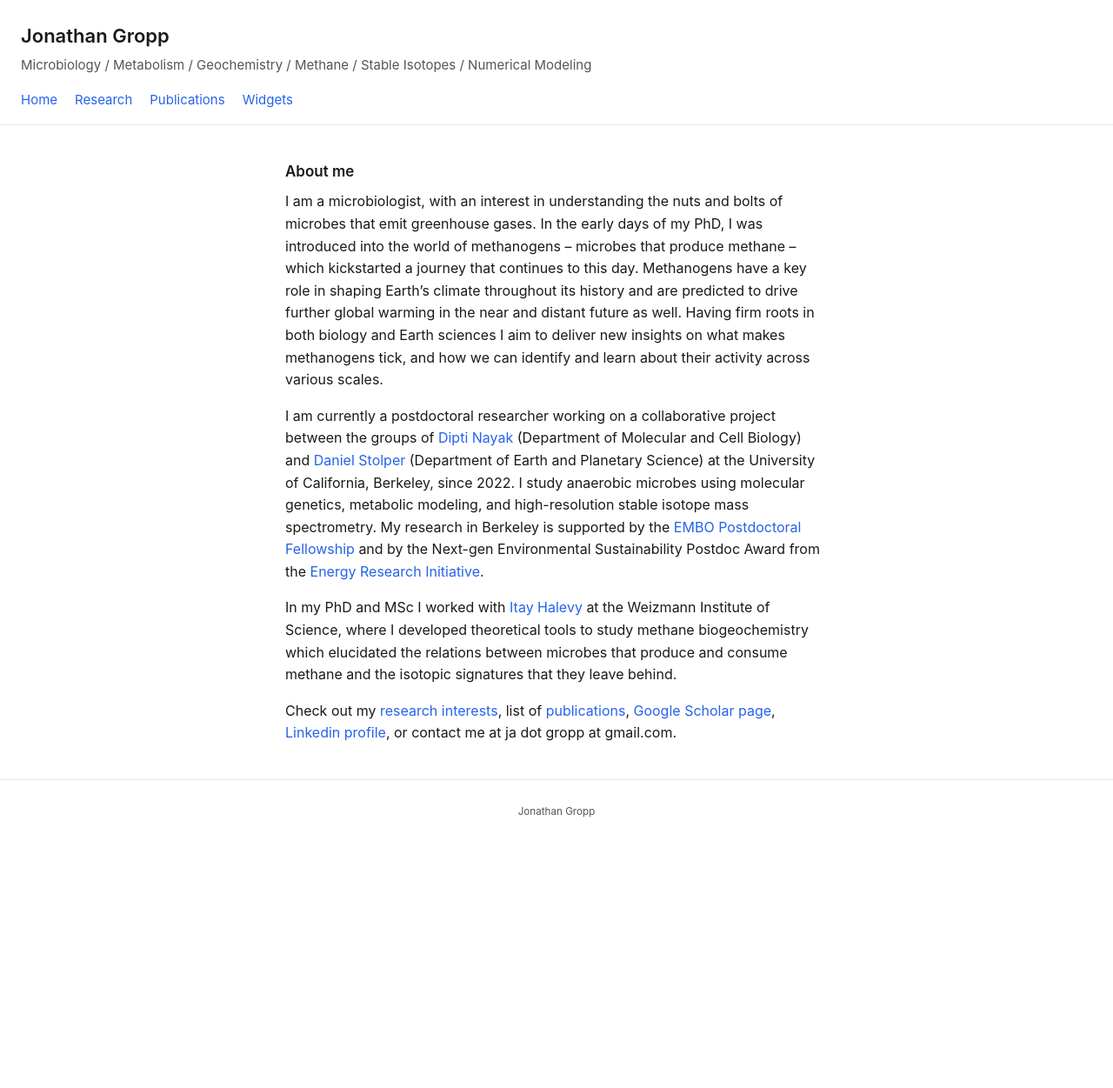
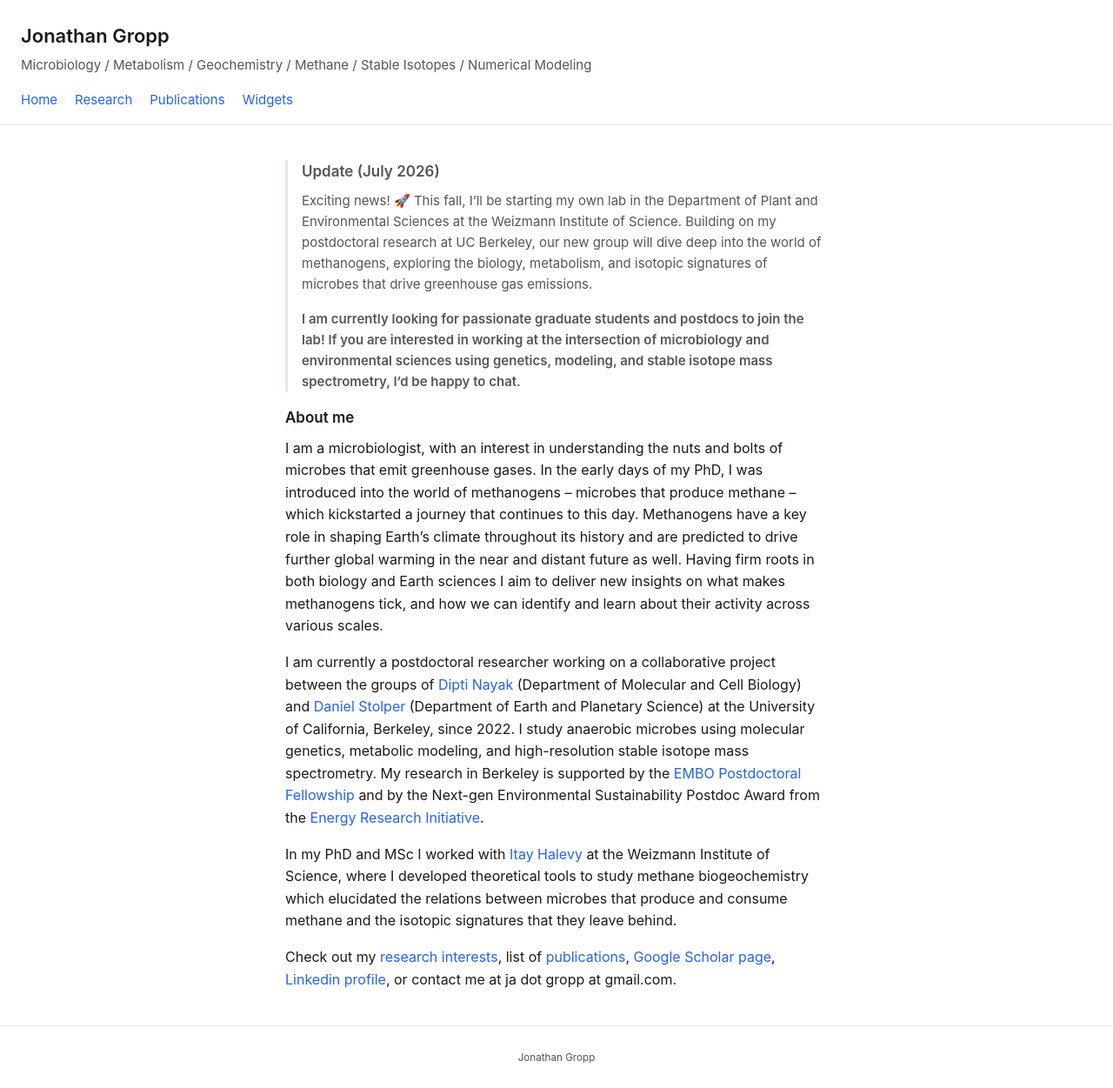
Before and after one commit to jagropp/jagropp.github.io, a Jekyll site: the page built from index.md, in a window 1280 px wide. Shown: the whole page at 87% size. Built offline with Jekyll 4.4.1, drawn with Linux system fonts in a browser that asks for light colours; our own code applies the rules of GitHub Pages for plain Markdown files; before the commit the page ends 967 px from its top, so only the background shows below that.

Commit message:
update index

```diff
--- a/index.md
+++ b/index.md
@@ -1,3 +1,11 @@
+> #### Update (July 2026)
+>
+> Exciting news! 🚀 This fall, I’ll be starting my own lab in the Department of Plant and Environmental Sciences at the Weizmann Institute of Science.
+Building on my postdoctoral research at UC Berkeley, our new group will dive deep into the world of methanogens, exploring the biology, metabolism, and isotopic signatures of microbes that drive greenhouse gas emissions.
+>
+> **I am currently looking for passionate graduate students and postdocs to join the lab! If you are interested in working at the intersection of microbiology and environmental sciences using genetics, modeling, and stable isotope mass spectrometry, I’d be happy to chat.**
+>
+
 ### About me
 I am a microbiologist, with an interest in understanding the nuts and bolts of microbes that emit greenhouse gases. In the early days of my PhD, I was introduced into the world of methanogens -- microbes that produce methane -- which kickstarted a journey that continues to this day. Methanogens have a key role in shaping Earth's climate throughout its history and are predicted to drive further global warming in the near and distant future as well. Having firm roots in both biology and Earth sciences I aim to deliver new insights on what makes methanogens tick, and how we can identify and learn about their activity across various scales.
 
```
Also changed, not shown: publications.md (+6 -0 lines).
